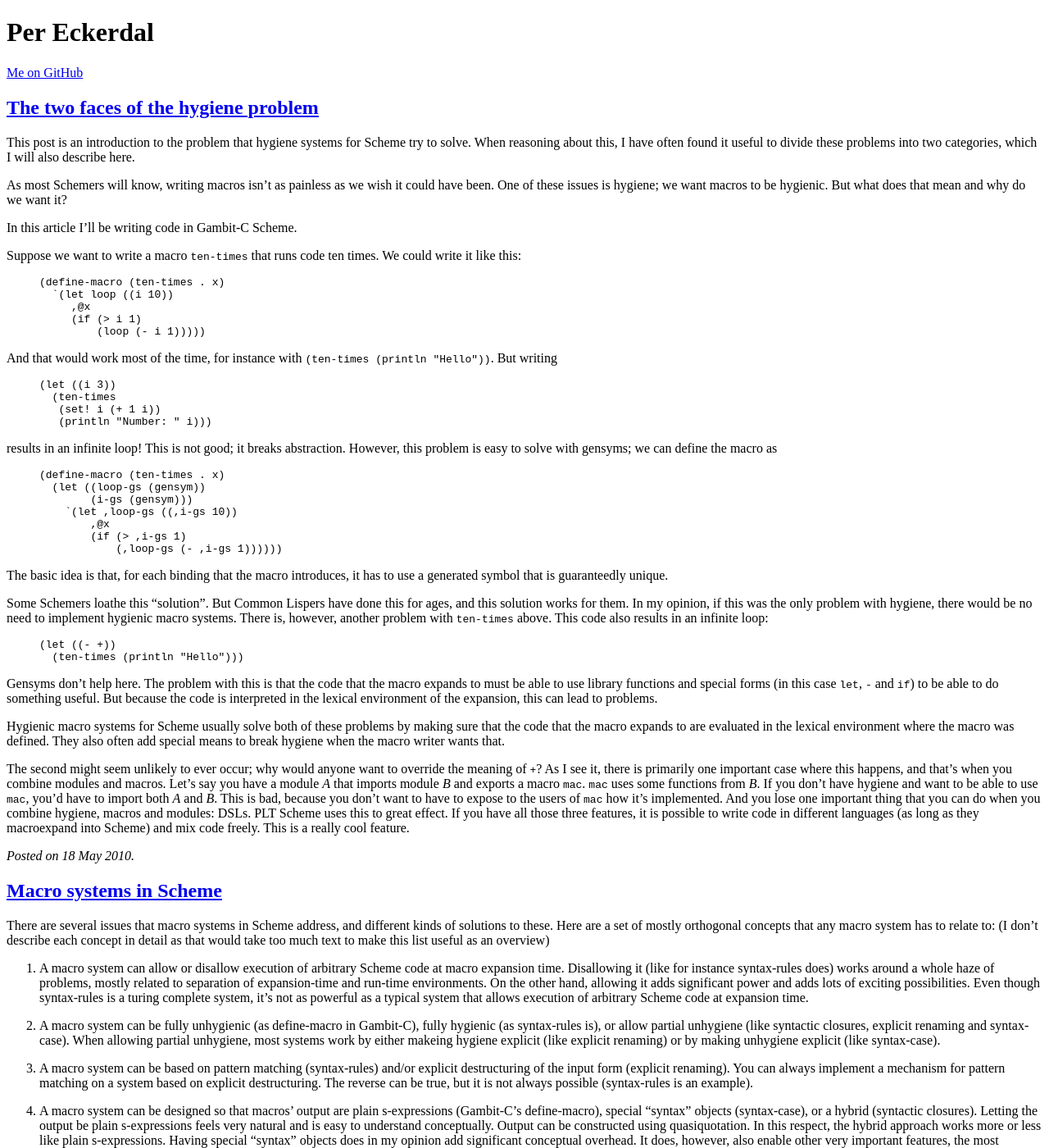
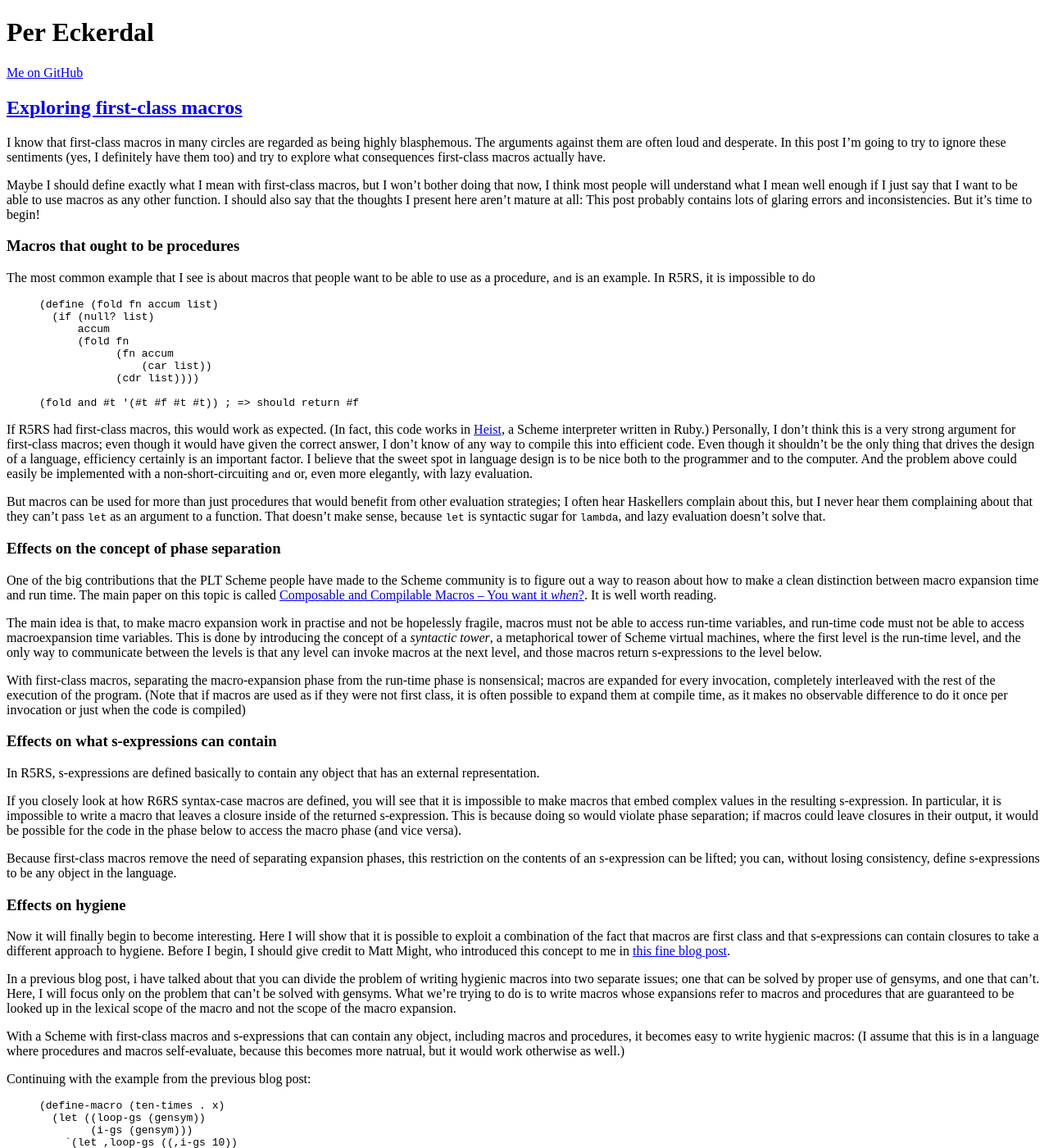
Before and after one commit to per-gron/pereckerdal.github.com, a Jekyll site: the page built from index.html, in a window 1280 px wide and 1400 px high. Shown: the whole window at 82% size. Built offline with Jekyll 4.4.1, drawn with Linux system fonts in a browser that asks for light colours; Markdown is read by kramdown in place of the engine named in the settings; some of the changed text lies outside the part shown.

Commit message:
New post

```diff
--- a/_posts/2010-05-17-macro-systems.markdown
+++ b/_posts/2010-05-17-macro-systems.markdown
@@ -1,6 +1,10 @@
 ---
 layout: post
 title: Macro systems in Scheme
+categories:
+- scheme
+- lisp
+- macros
 ---
 
 There are several issues that macro systems in Scheme address, and
--- a/_posts/2010-05-18-the-two-faces-of-the-hygiene-problem.markdown
+++ b/_posts/2010-05-18-the-two-faces-of-the-hygiene-problem.markdown
@@ -1,6 +1,10 @@
 ---
 layout: post
 title: The two faces of the hygiene problem
+categories:
+- scheme
+- lisp
+- macros
 ---
 
 This post is an introduction to the problem that hygiene systems for
--- /dev/null
+++ b/_posts/2010-05-19-exploring-firstclass-macros.markdown
@@ -0,0 +1,254 @@
+---
+layout: post
+title: Exploring first-class macros
+categories:
+- scheme
+- lisp
+- macros
+---
+
+I know that first-class macros in many circles are regarded as being
+highly blasphemous. The arguments against them are often loud and
+desperate. In this post I'm going to try to ignore these sentiments
+(yes, I definitely have them too) and try to explore what consequences
+first-class macros actually have.
+
+Maybe I should define exactly what I mean with first-class macros, but
+I won't bother doing that now, I think most people will understand
+what I mean well enough if I just say that I want to be able to use
+macros as any other function. I should also say that the thoughts I
+present here aren't mature at all: This post probably contains lots of
+glaring errors and inconsistencies. But it's time to begin!
+
+### Macros that ought to be procedures
+
+The most common example that I see is about macros that people want to
+be able to use as a procedure, `and` is an example. In R5RS, it is
+impossible to do
+
+{% highlight scm %}
+(define (fold fn accum list)
+  (if (null? list)
+      accum
+      (fold fn
+            (fn accum
+                (car list))
+            (cdr list))))
+
+(fold and #t '(#t #f #t #t)) ; => should return #f
+{% endhighlight %}
+
+If R5RS had first-class macros, this would work as expected. (In fact,
+this code works in [Heist](http://github.com/jcoglan/heist), a Scheme
+interpreter written in Ruby.) Personally, I don't think this is a very
+strong argument for first-class macros; even though it would have
+given the correct answer, I don't know of any way to compile this into
+efficient code. Even though it shouldn't be the only thing that drives
+the design of a language, efficiency certainly is an important
+factor. I believe that the sweet spot in language design is to be nice
+both to the programmer and to the computer. And the problem above
+could easily be implemented with a non-short-circuiting `and` or, even
+more elegantly, with lazy evaluation.
+
+But macros can be used for more than just procedures that would
+benefit from other evaluation strategies; I often hear Haskellers
+complain about this, but I never hear them complaining about that they
+can't pass `let` as an argument to a function. That doesn't make
+sense, because `let` is syntactic sugar for `lambda`, and lazy
+evaluation doesn't solve that.
+
+### Effects on the concept of phase separation
+
+One of the big contributions that the PLT Scheme people have made to
+the Scheme community is to figure out a way to reason about how to
+make a clean distinction between macro expansion time and run
+time. The main paper on this topic is called [Composable and
+Compilable Macros – You want it
+*when*?](http://www.cs.utah.edu/plt/publications/macromod.pdf). It is
+well worth reading.
+
+The main idea is that, to make macro expansion work in practise and
+not be hopelessly fragile, macros must not be able to access run-time
+variables, and run-time code must not be able to access macroexpansion
+time variables. This is done by introducing the concept of a
+*syntactic tower*, a metaphorical tower of Scheme virtual machines,
+where the first level is the run-time level, and the only way to
+communicate between the levels is that any level can invoke macros at
+the next level, and those macros return s-expressions to the level
+below.
+
+With first-class macros, separating the macro-expansion phase from the
+run-time phase is nonsensical; macros are expanded for every
+invocation, completely interleaved with the rest of the execution of
+the program. (Note that if macros are used as if they were not first
+class, it is often possible to expand them at compile time, as it
+makes no observable difference to do it once per invocation or just
+when the code is compiled)
+
+### Effects on what s-expressions can contain
+
+In R5RS, s-expressions are defined basically to contain any object
+that has an external representation.
+
+If you closely look at how R6RS syntax-case macros are defined, you
+will see that it is impossible to make macros that embed complex
+values in the resulting s-expression. In particular, it is impossible
+to write a macro that leaves a closure inside of the returned
+s-expression. This is because doing so would violate phase separation;
+if macros could leave closures in their output, it would be possible
+for the code in the phase below to access the macro phase (and vice
+versa).
+
+Because first-class macros remove the need of separating expansion
+phases, this restriction on the contents of an s-expression can be
+lifted; you can, without losing consistency, define s-expressions to
+be any object in the language.
+
+### Effects on hygiene
+
+Now it will finally begin to become interesting. Here I will show that
+it is possible to exploit a combination of the fact that macros are
+first class and that s-expressions can contain closures to take a
+different approach to hygiene. Before I begin, I should give credit to
+Matt Might, who introduced this concept to me in
+[this fine blog post](http://matt.might.net/articles/metacircular-evaluation-and-first-class-run-time-macros/).
+
+In a previous blog post, i have talked about that you can divide the
+problem of writing hygienic macros into two separate issues; one that
+can be solved by proper use of gensyms, and one that can't. Here, I
+will focus only on the problem that can't be solved with gensyms. What
+we're trying to do is to write macros whose expansions refer to macros
+and procedures that are guaranteed to be looked up in the lexical
+scope of the macro and not the scope of the macro expansion.
+
+With a Scheme with first-class macros and s-expressions that can
+contain any object, including macros and procedures, it becomes easy
+to write hygienic macros: (I assume that this is in a language where
+procedures and macros self-evaluate, because this becomes more
+natrual, but it would work otherwise as well.)
+
+Continuing with the example from the previous blog post:
+
+{% highlight scm %}
+(define-macro (ten-times . x)
+  (let ((loop-gs (gensym))
+        (i-gs (gensym)))
+    `(let ,loop-gs ((,i-gs 10))
+        ,@x
+        (if (> ,i-gs 1)
+            (,loop-gs (- ,i-gs 1))))))
+{% endhighlight %}
+
+If `ten-times` is modified to be like this, it is fully hygienic:
+
+{% highlight scm %}
+(define-macro (ten-times . x)
+  (let ((loop-gs (gensym))
+        (i-gs (gensym)))
+    `(,let ,loop-gs ((,i-gs 10))
+        ,@x
+        (,if (,> ,i-gs 1)
+             (,loop-gs (,- ,i-gs 1))))))
+{% endhighlight %}
+
+It works because the actual macros and procedures are embedded into
+the s-expression, not the names of them, so there is no room for
+inadvertent variable capture because there are no names.
+
+This truy excites me. So simple, so clean. It works without having to
+introduce a horde of new complex concepts like identifiers, special
+syntax s-expressions.. the list could go on. Let me quote a sentence
+that has been in several RnRS specifications:
+
+> Programming languages should be designed not by piling feature on
+> top of feature, but by removing the weaknesses and restrictions that
+> make additional features appear necessary.
+
+To me, this is exactly what this is about. And we have just begun.
+
+### Module systems
+
+Another issue that the Scheme community has fought with for a long
+time is how to modularise development. PLT Scheme, having as goal to
+make Scheme viable for "real-world" development has attacked this
+issue and made an impressive module system (later adopted by R6RS)
+that integrates beautifully with the rest of the language and adds a
+whole lot of possibilities. But, just like syntax-case, it solves the
+problem by adding more stuff to the language. If you want to design a
+language that works for real development *now*, that is a viable
+trade-off, but it's definitely not optimal, and IMO not in the spirit
+as defined in the introduction of the latest RnRS specifications.
+
+The main problem I see with R6RS modules is that there are so many
+different but incompatible ways to design a system in the veins of
+R6RS. It contains **lots** of design desicions that have been made
+only because they had to be made. In my opinion, a beautiful language
+feature has a feeling to it that the way it is done is more or less
+the only way to do it; compare R6RS modules with `lambda`, `cons` or
+`call/cc`. Practical programming will always contain this kind of
+trade-offs, but designs that should last must have a more time-less
+feel to them than R6RS modules have.
+
+Enough ranting, let me explain what I'm thinking of. I don't have the
+space (or time) to give a full implementation of this, but I'll sketch
+it:
+
+First, we define what a module object is. For this demonstration, we
+can define it to be an a-list from symbols to values, where each entry
+represents an exported name. With that, we can define a `with-module`
+macro, that takes a module as an argument and body code, and expands
+into a `let` form which binds the exported names of the module. For
+instance,
+
+{% highlight scm %}
+(with-module `((a . ,(lambda () 'a))
+               (b . ,(lambda () 'b)))
+  (cons (a) (b)))
+{% endhighlight %}
+
+could expand into something like
+
+{% highlight scm %}
+(let ((a #<procedure a>)
+      (b #<procedure b>))
+  (cons (a) (b)))
+{% endhighlight %}
+
+(The `with-module` macro must be implemented as a macro that expands
+into a local macro definition to make it possible for the first
+argument of `with-module` to be evaluated and not just be an
+s-expression, but I won't go into further detail in how that is done.)
+
+There are many ways to implement macros that help in the creation of
+module objects, but they are not very difficult to make. The point is
+that this is a module system that needs no extra support from the
+language, and it is possible to play around and define different
+module systems. Also, there is nothing that hinders modules from using
+modules from other module systems, they just have to make sure to use
+the right way to import them.
+
+I find this remarkable. First class macros have issues, and it is not
+very easy to implement a compiler that compiles this into efficient
+code. But I don't think it's impossible. And the arguments I have
+outlined above do at least justify looking into it. It fits so well
+into the spirit of the introduction to the R5RS specification.
+
+### Some other interesting side-effects
+
+With this, it becomes interesting to introduce a special form
+that takes an argument that it evaluates in an empty lexical
+environment. That becomes useful for instance when implementing module
+systems.
+
+Some other interesting side-effects of having first-class macros is
+that it becomes possible to implement `eval` as a macro. It is also
+possible to implement `apply` as a macro. (It becomes impossible to
+implement it as a procedure, because its first argument might be a
+macro.) This is interesting, and is also indirectly what many people
+criticise when argumenting against first class macros.
+
+There are obviously also problems with first class macros, the main
+objection I have is that they potentially break abstraction; you can
+pass a macro to a procedure that expects a procedure and hijack its
+internals. I'm thinking about what complications that has and what one
+can do to hinder the problems that arise.
--- a/index.html
+++ b/index.html
@@ -6,5 +6,8 @@ title: Per Eckerdal
 {% for post in site.posts limit:5 %}
 <h2><a href="{{ post.url }}">{{ post.title }}</a></h2>
 {{ post.content }}
-<em>Posted on {{ post.date | date_to_long_string }}.</em>
+<p><em>
+  Posted on {{ post.date | date_to_long_string }}.
+  Categories: {{ post.categories | array_to_sentence_string }}
+</em></p>
 {% endfor %}
```
